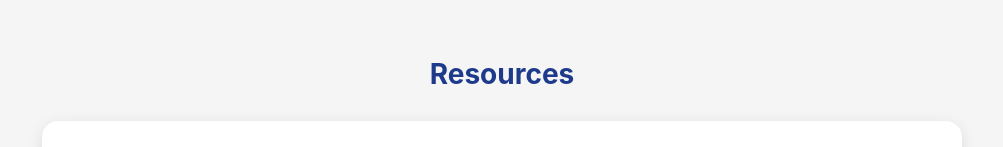
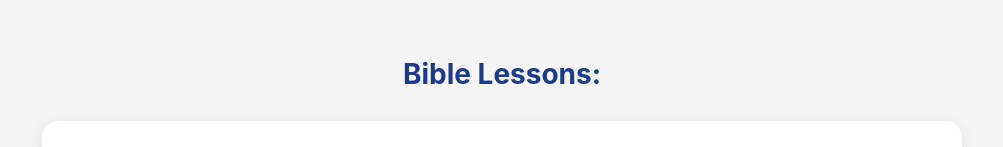
Before and after one commit to mhmafelegehiwet/mhmafelegehiwet.github.io, a plain HTML site: page index.html in a window 1280 px wide. Shown: the part 349-496 px from the top of the page, without its empty margins (138-1141 px from the left). Drawn offline with Linux system fonts and the light colour scheme.

Commit message:
Update index.html

```diff
--- a/index.html
+++ b/index.html
@@ -151,7 +151,7 @@
     </div>
   </header>
 
-  <h2>Resources</h2>
+  <h2>Bible Lessons:</h2>
 
   <div class="box">
     <div class="buttons">
```
